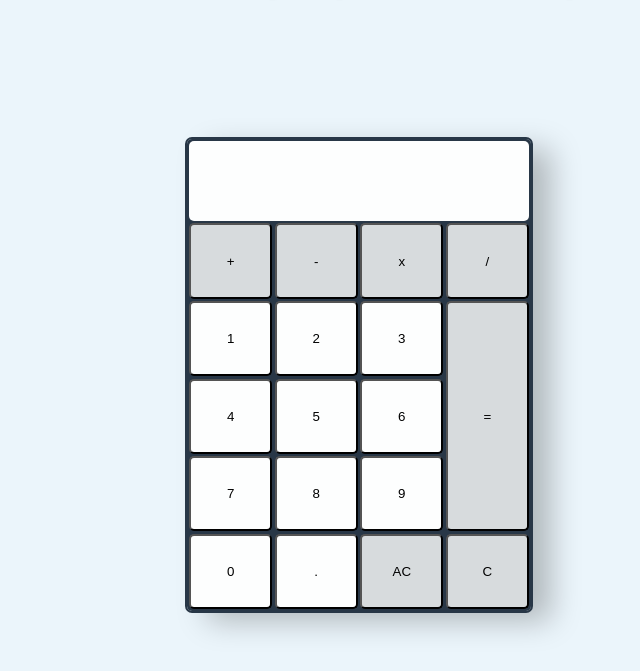
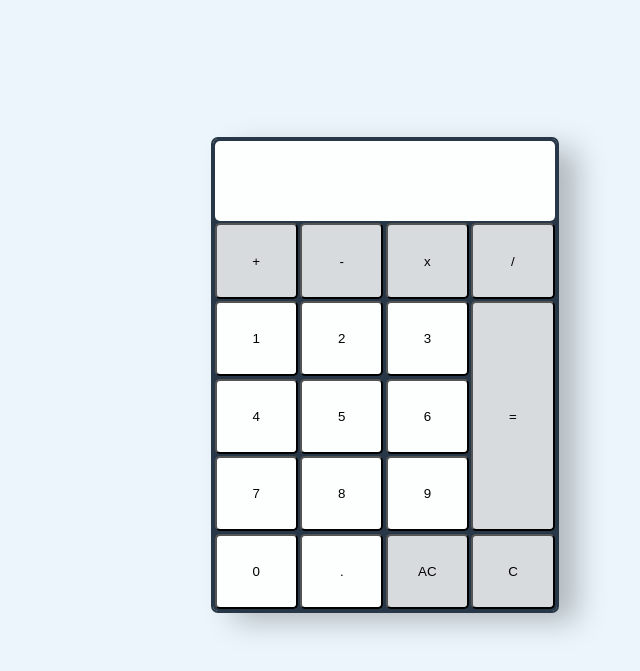
Before and after one commit to kraft-aka/calculator-js, a plain HTML site: page index.html in a window 1280 px wide. Shown: the part 61-732 px from the top of the page, without its empty margins (325-965 px from the left). Drawn offline with Linux system fonts and the light colour scheme.

Commit message:
edit style

```diff
--- a/style.css
+++ b/style.css
@@ -35,7 +35,7 @@ h1 {
   width: 21.5rem;
   height: 29.5rem;
   position: absolute;
-  left: 40%;
+  left: 42%;
   top: 25%;
   border-radius: 5px 5px 5px 5px;
   outline: 2px solid #283747;
```
